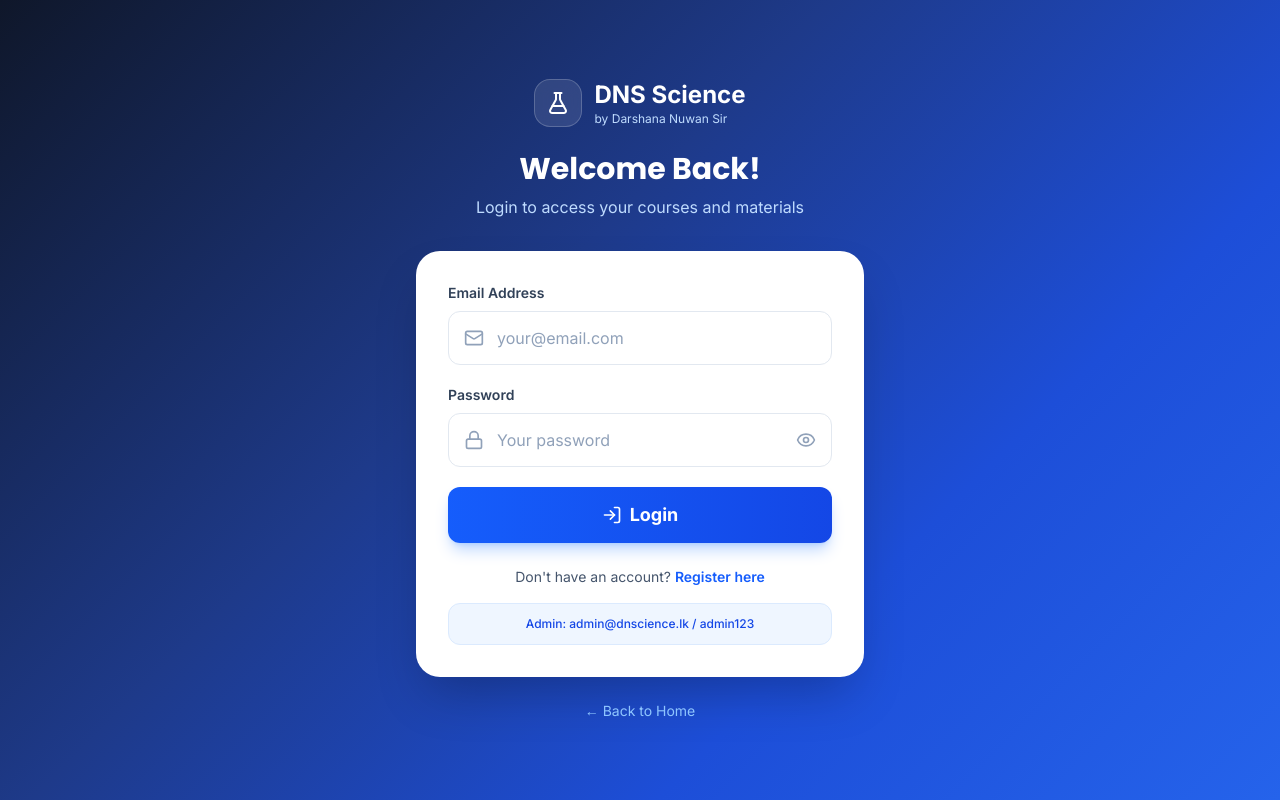
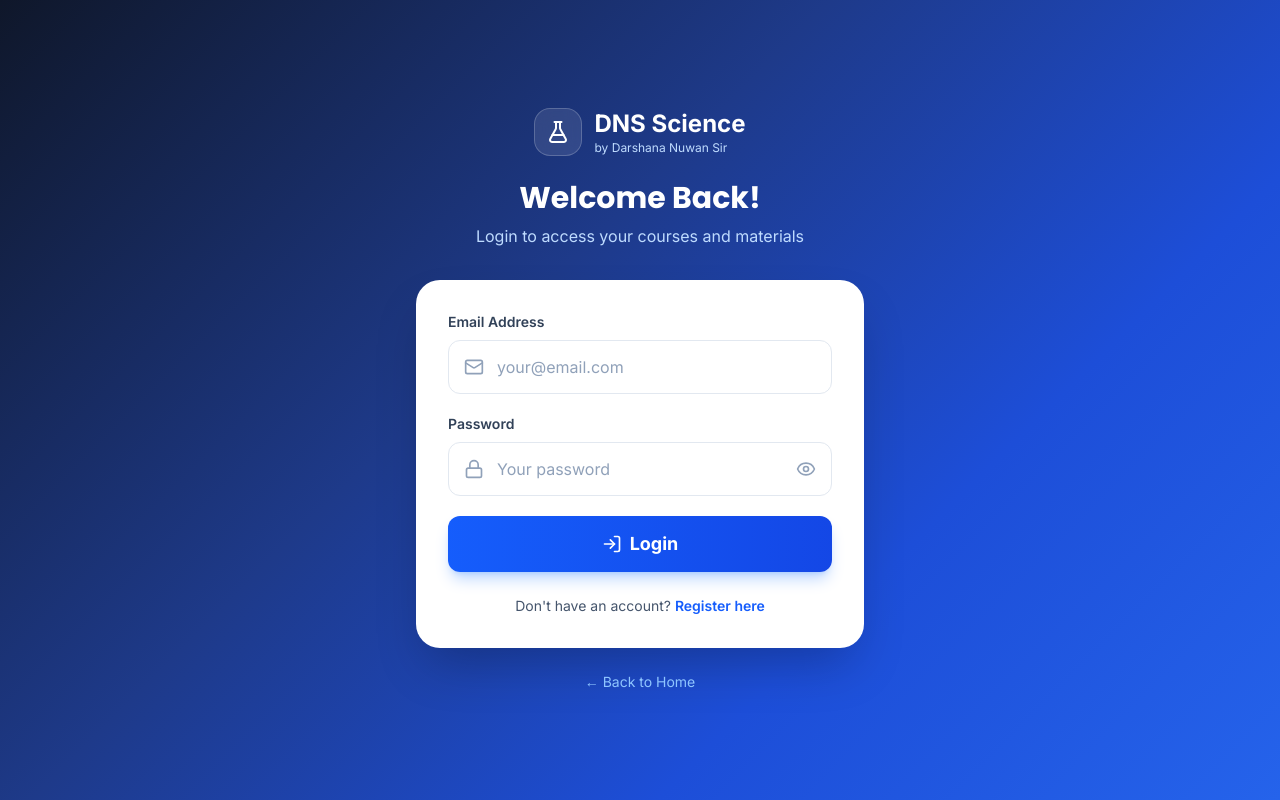
Before and after one commit to pamidumihiranga12-blip/DN-Science, a Next.js app: page /login in a window 1280 px wide. Built offline with nearby package versions, Linux system fonts and the light colour scheme.

Commit message:
Add files via upload

```diff
--- a/src/app/login/page.tsx
+++ b/src/app/login/page.tsx
@@ -109,11 +109,6 @@ export default function LoginPage() {
             </p>
           </div>
 
-          <div className="mt-4 p-3 bg-blue-50 rounded-xl border border-blue-100">
-            <p className="text-blue-700 text-xs text-center font-medium">
-              Admin: admin@dnscience.lk / admin123
-            </p>
-          </div>
         </div>
 
         <p className="text-center text-blue-300 text-sm mt-6">
```
